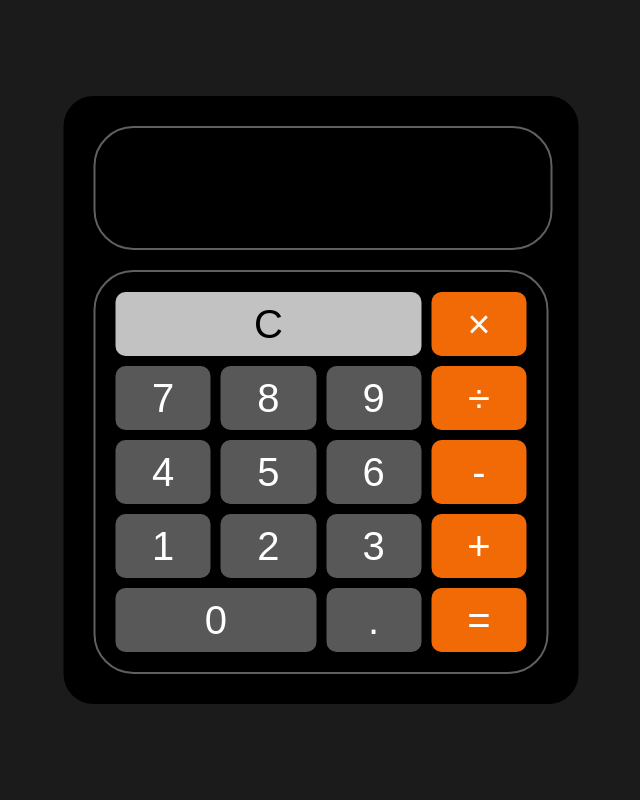
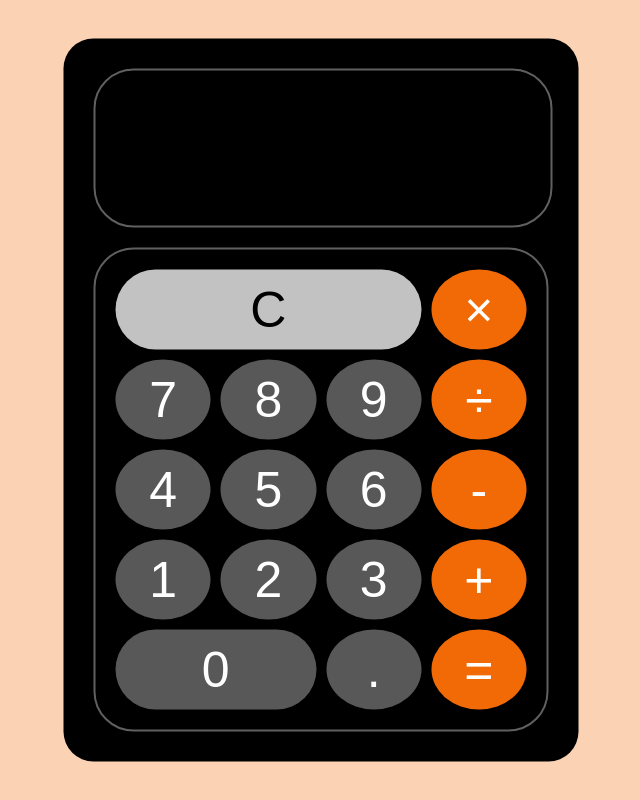
Before and after one commit to maxemga/calculator, a plain HTML site: page index.html in a window 1280 px wide. Shown: the whole page, without its empty margins (319-959 px from the left). Drawn offline with Linux system fonts and the light colour scheme.

Commit message:
Added functionality

```diff
--- a/CSS/style.css
+++ b/CSS/style.css
@@ -4,7 +4,7 @@
 }
 
 body {
-    background-color: #1B1B1B;
+    background-color: #FBD2B3;
 }
 
 .mainBlock {
@@ -38,6 +38,9 @@ body {
     font-size: 25px;
     color: #F4F4F4;
 }
+.topBlock input:nth-child(2) {
+    height: 3em;
+}
 
 .bottomBlock {
     border: 2px solid #606060;
@@ -52,12 +55,17 @@ body {
 
 .button {
     background-color: #585858;
-    padding: 2em;
-    border-radius: 10px;
+    padding: 40px;
+    border-radius: 50%;
     text-align: center;
     position: relative;
     cursor: pointer;
 }
+
+.button:hover {
+    background-color: #9B9B9B;
+}
+
 p {
     position: absolute;
     left: 50%;
@@ -65,7 +73,7 @@ p {
     transform: translate(-50%, -50%);
     color: white;
     font-family: Arial, Helvetica, sans-serif;
-    font-size: 40px;
+    font-size: 50px;
     cursor: pointer;
 }
 
@@ -75,14 +83,18 @@ p {
 
 .buttonClear {
     grid-column: 1 / span 3;
-
+    border-radius: 50px;
     background-color: #C2C2C2;
 
   }
 .buttonNull {
     grid-column: 1 / span 2;
+    border-radius: 50px;
 
 }
 .buttonOrange {
     background-color: #F26A06;
 }
+.buttonOrange:hover {
+    background-color: #F8B278;
+}
--- /dev/null
+++ b/JS/script.js
@@ -0,0 +1,28 @@
+let inputView = document.getElementById("input1").value;
+let inputResult = document.getElementById("input2").value;
+
+let result = document.getElementById("result");
+
+function GetButton(num) {
+
+        document.getElementById("input1").value  =
+        document.getElementById("input1").value + num;
+
+
+
+
+}
+
+function ClearText() {
+    document.getElementById("input1").value = "";
+    document.getElementById("input2").value = "";
+}
+
+function GetResult() {
+    let result = document.getElementById("input1").value;
+    if(result)
+    {
+        document.getElementById("input2").value = eval(result);
+
+    }
+}
--- a/index.html
+++ b/index.html
@@ -9,28 +9,32 @@
 <body>
     <div class="mainBlock">
         <div class="topBlock">
-            <input type="text">
-            <input type="text">
+
+                <input id="input1" name="textview" type="text" onkeyup="this.value = this.value.replace(/[^\d]/g,'');">
+                <input id="input2" type="text" readonly="readonly">
+
         </div>
         <div class="bottomBlock">
-            <div class="button buttonClear"> <p>C</p> </div>
-            <div class="button buttonOrange"><p>×</p></div>
-            <div class="button"><p>7</p></div>
-            <div class="button"><p>8</p></div>
-            <div class="button"><p>9</p></div>
-            <div class="button buttonOrange"><p>÷</p></div>
-            <div class="button"><p>4</p></div>
-            <div class="button"><p>5</p></div>
-            <div class="button"><p>6</p></div>
-            <div class="button buttonOrange"><p>-</p></div>
-            <div class="button"><p>1</p></div>
-            <div class="button"><p>2</p></div>
-            <div class="button"><p>3</p></div>
-            <div class="button buttonOrange"><p>+</p></div>
-            <div class="button buttonNull"><p>0</p></div>
-            <div class="button"><p>.</p></div>
-            <div class="button buttonOrange"><p>=</p></div>
+            <div class="button buttonClear" onclick="ClearText()"> <p>C</p> </div>
+            <div class="button buttonOrange" onclick="GetButton('*')"><p>×</p></div>
+            <div class="button" onclick="GetButton('7')"><p>7</p></div>
+            <div class="button" onclick="GetButton('8')"><p>8</p></div>
+            <div class="button" onclick="GetButton('9')"><p>9</p></div>
+            <div class="button buttonOrange" onclick="GetButton('/')"><p>÷</p></div>
+            <div class="button" onclick="GetButton('4')"><p>4</p></div>
+            <div class="button" onclick="GetButton('5')"><p>5</p></div>
+            <div class="button" onclick="GetButton('6')"><p>6</p></div>
+            <div class="button buttonOrange" onclick="GetButton('-')"><p>-</p></div>
+            <div class="button" onclick="GetButton('1')"><p>1</p></div>
+            <div class="button" onclick="GetButton('2')"><p>2</p></div>
+            <div class="button" onclick="GetButton('3')"><p>3</p></div>
+            <div class="button buttonOrange" onclick="GetButton('+')"><p>+</p></div>
+            <div class="button buttonNull" onclick="GetButton('0')"><p>0</p></div>
+            <div class="button" onclick="GetButton('.')"><p>.</p></div>
+            <div id="result" class="button buttonOrange" onclick="GetResult(); GetButton('=')"><p>=</p></div>
         </div>
     </div>
+
+    <script src="JS/script.js"></script>
 </body>
 </html>
```
